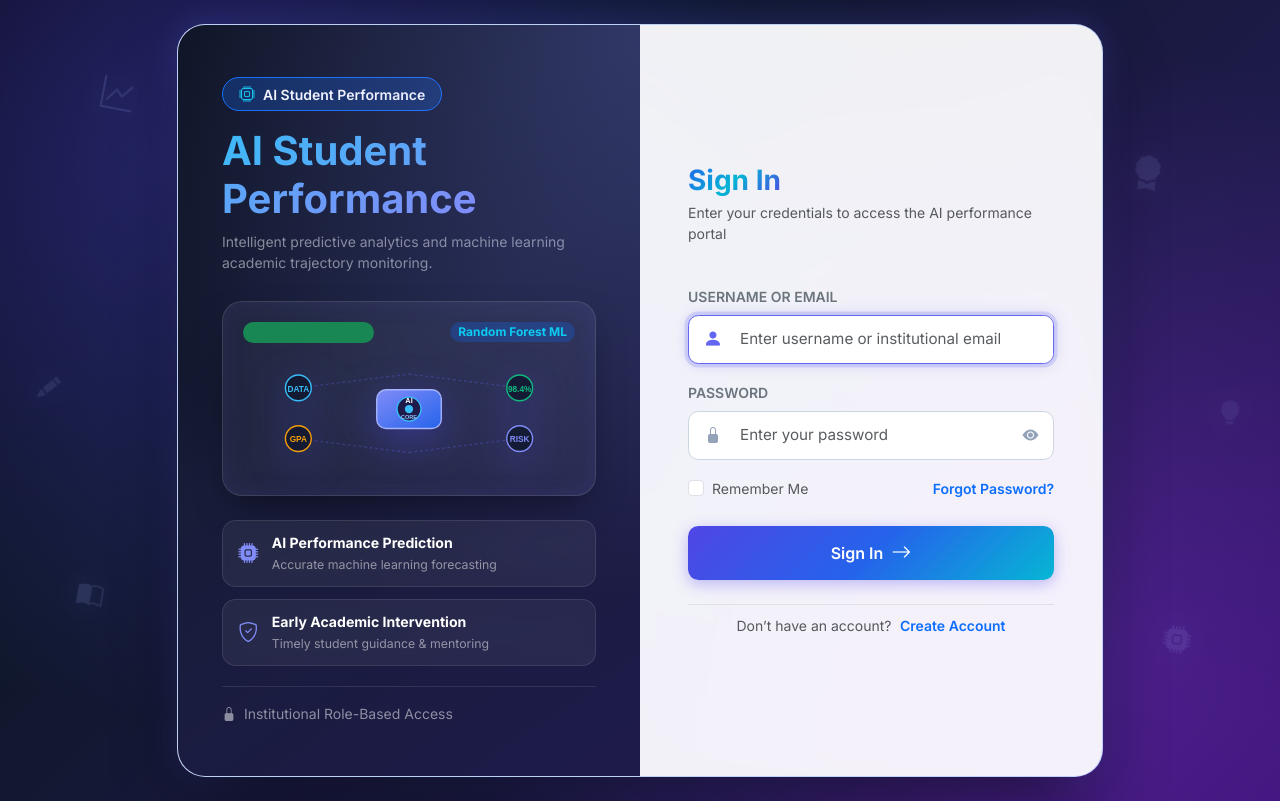
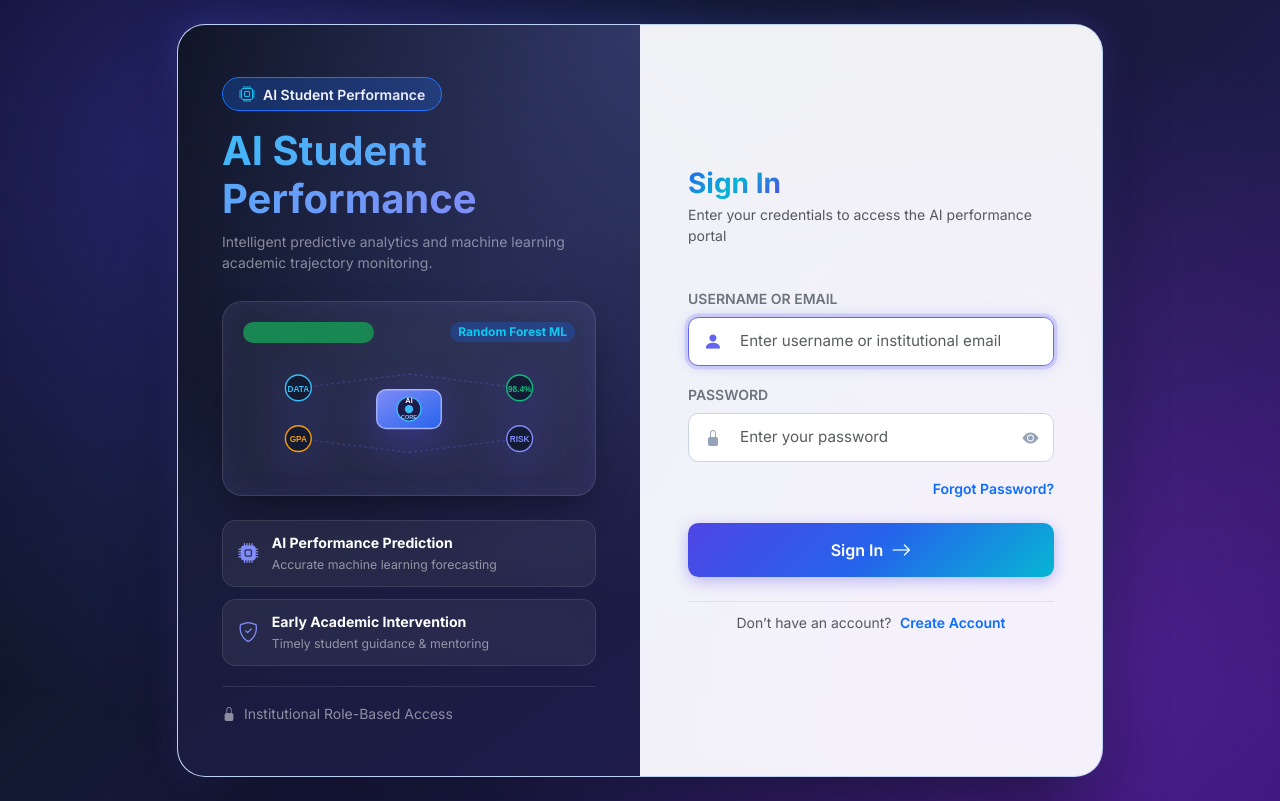
Before and after one commit to Shabna-002/AI---based-student-performance-prediction, a Flask app: page / in a window 1280 px wide. Run offline with Flask 3, Linux system fonts and the light colour scheme.

Commit message:
remove Remember Me checkbox and subtle animated floating academic particles

```diff
--- a/templates/login.html
+++ b/templates/login.html
@@ -26,47 +26,7 @@
         z-index: 2;
     }
 
-    /* 2. ✨ Subtle Animated Floating Academic Particles */
-    .academic-particles-container {
-        position: fixed;
-        top: 0;
-        left: 0;
-        width: 100%;
-        height: 100%;
-        pointer-events: none;
-        z-index: 1;
-        overflow: hidden;
-    }
-    .academic-particle {
-        position: absolute;
-        color: rgba(165, 180, 252, 0.28);
-        filter: drop-shadow(0 0 10px rgba(99, 102, 241, 0.45));
-        animation: floatAcademicParticle 14s linear infinite;
-        user-select: none;
-    }
-    .particle-1 { top: 12%; left: 8%; font-size: 2rem; animation-duration: 12s; animation-delay: 0s; }
-    .particle-2 { top: 75%; left: 6%; font-size: 1.6rem; animation-duration: 16s; animation-delay: -3s; }
-    .particle-3 { top: 20%; right: 9%; font-size: 2.2rem; animation-duration: 15s; animation-delay: -5s; }
-    .particle-4 { top: 80%; right: 7%; font-size: 1.7rem; animation-duration: 13s; animation-delay: -2s; }
-    .particle-5 { top: 48%; left: 3%; font-size: 1.4rem; animation-duration: 18s; animation-delay: -7s; }
-    .particle-6 { top: 50%; right: 3%; font-size: 1.5rem; animation-duration: 17s; animation-delay: -9s; }
-
-    @keyframes floatAcademicParticle {
-        0% {
-            transform: translateY(0) rotate(0deg);
-            opacity: 0.25;
-        }
-        50% {
-            transform: translateY(-28px) rotate(12deg);
-            opacity: 0.6;
-        }
-        100% {
-            transform: translateY(0) rotate(0deg);
-            opacity: 0.25;
-        }
-    }
-
-    /* 3. 🪟 Glassmorphism Login Card & 🔄 Smooth Page Transitions */
+    /* 2. 🪟 Glassmorphism Login Card & 🔄 Smooth Page Transitions */
     .auth-container {
         border-radius: 1.75rem;
         background: rgba(255, 255, 255, 0.94) !important;
@@ -245,9 +205,6 @@
 
     /* 📱 Fully Responsive For Mobile */
     @media (max-width: 991px) {
-        .academic-particle {
-            display: none !important;
-        }
         .auth-hero {
             padding: 2.25rem 1.75rem;
             text-align: center;
@@ -278,16 +235,6 @@
 {% endblock %}
 
 {% block content %}
-<!-- ✨ Subtle Animated Floating Academic Particles -->
-<div class="academic-particles-container">
-    <div class="academic-particle particle-1"><i class="bi bi-graph-up"></i></div>
-    <div class="academic-particle particle-2"><i class="bi bi-book-half"></i></div>
-    <div class="academic-particle particle-3"><i class="bi bi-award-fill"></i></div>
-    <div class="academic-particle particle-4"><i class="bi bi-cpu-fill"></i></div>
-    <div class="academic-particle particle-5"><i class="bi bi-pencil-fill"></i></div>
-    <div class="academic-particle particle-6"><i class="bi bi-lightbulb-fill"></i></div>
-</div>
-
 <div class="container">
     <div class="row justify-content-center">
         <div class="col-12 col-lg-11 col-xl-10">
@@ -424,14 +371,8 @@
                                 </div>
                             </div>
 
-                            <!-- ☑️ Remember Me & 🔑 Forgot Password -->
-                            <div class="d-flex justify-content-between align-items-center mb-4">
-                                <div class="form-check">
-                                    <input class="form-check-input" type="checkbox" name="remember" id="rememberMe">
-                                    <label class="form-check-label text-muted small user-select-none" for="rememberMe">
-                                        Remember Me
-                                    </label>
-                                </div>
+                            <!-- 🔑 Forgot Password -->
+                            <div class="d-flex justify-content-end align-items-center mb-4">
                                 <a href="javascript:void(0)" onclick="alert('Please contact your department administrator to reset your credentials.');" class="small text-decoration-none text-primary fw-semibold">
                                     Forgot Password?
                                 </a>
```
Also changed, not shown: templates/signup.html (+1 -54 lines).
